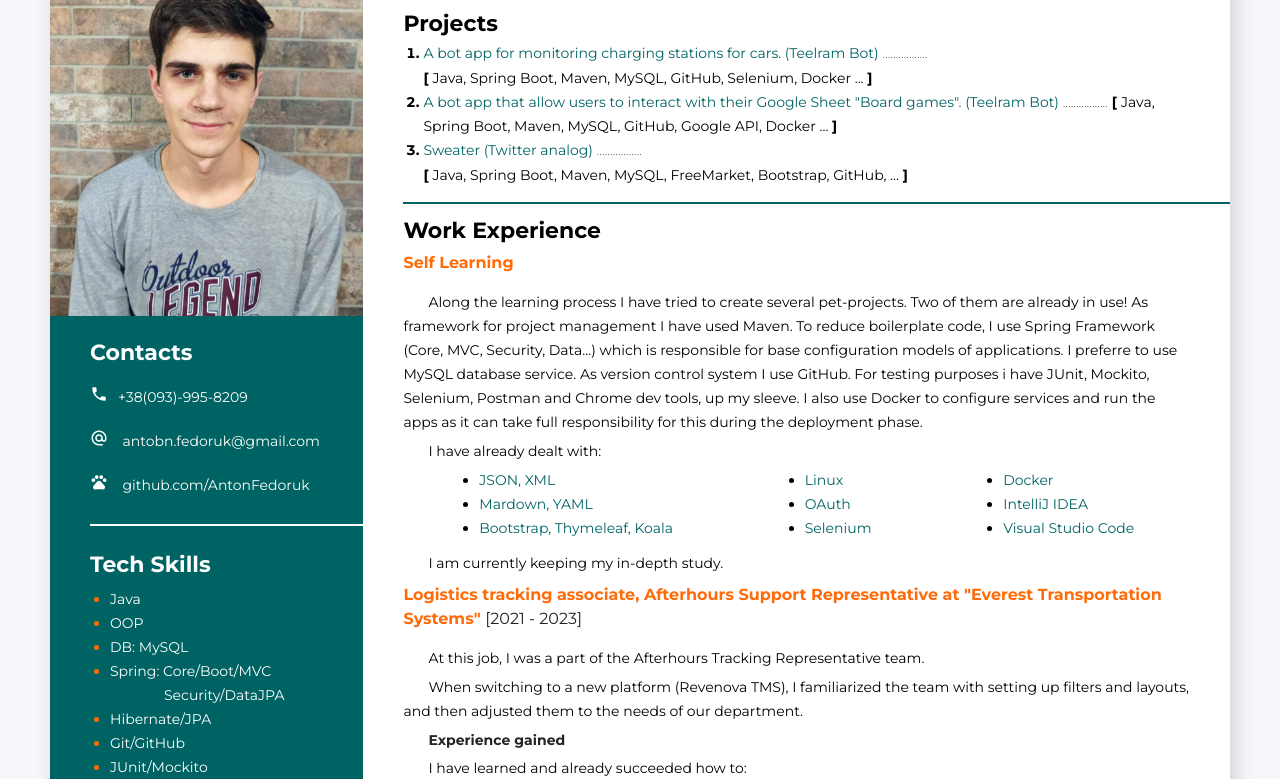
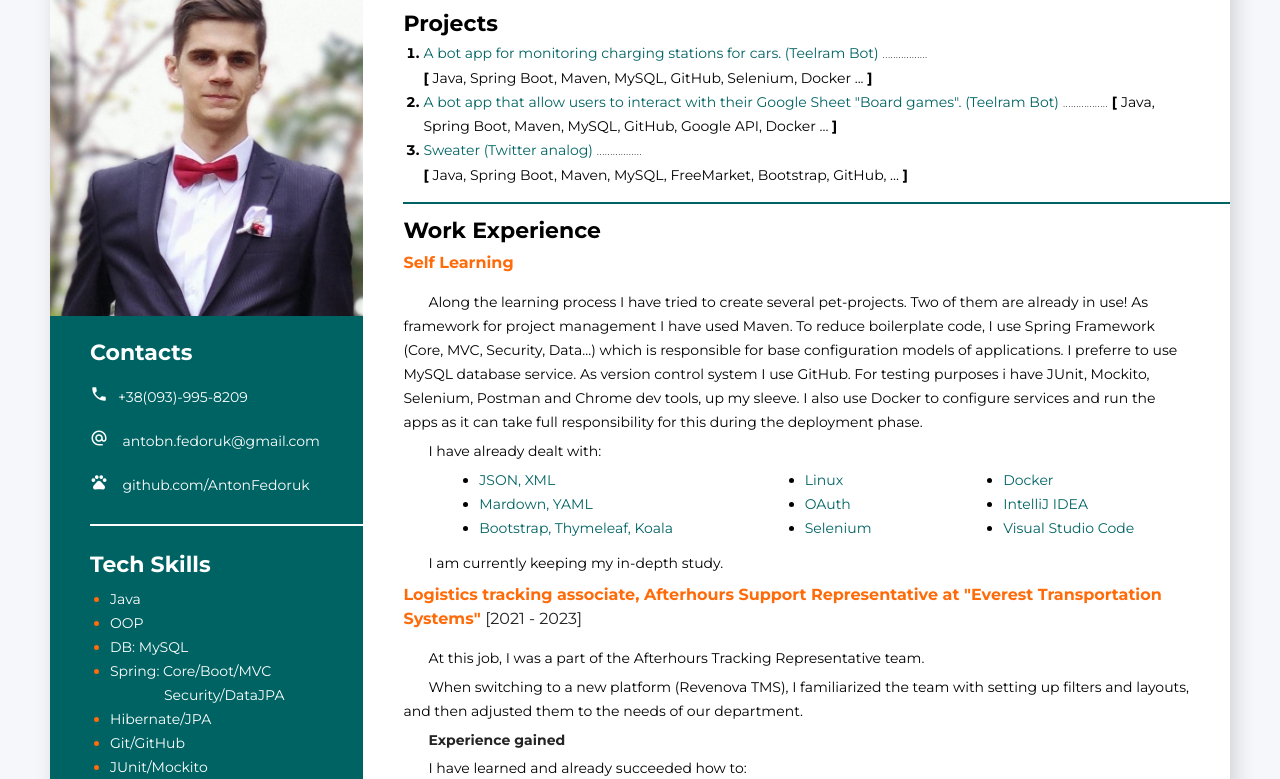
Before and after one commit to AntonFedoruk/java-cv, a plain HTML site: page index.html in a window 1280 px wide. Shown: the part 182-961 px from the top of the page. Drawn offline with Linux system fonts and the light colour scheme.

Commit message:
Added new photo.

```diff
--- a/index.html
+++ b/index.html
@@ -22,7 +22,7 @@
     <!-- main container -->
     <div class="main-container">
       <aside class="sidebar">
-        <img class="my-photo" src="./img/for_cv.jpg" alt="My photo" />
+        <img class="my-photo" src="./img/me_head.jpg" alt="My photo" />
 
         <!-- contacts container -->
         <div class="sidebar-item-container">
```
Also changed, not shown: img/me_head.jpg (added), 1 other file.
